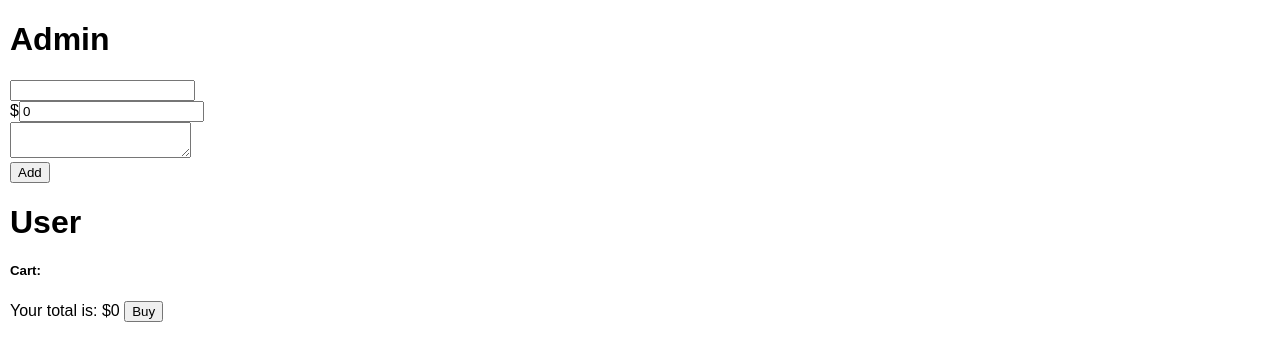
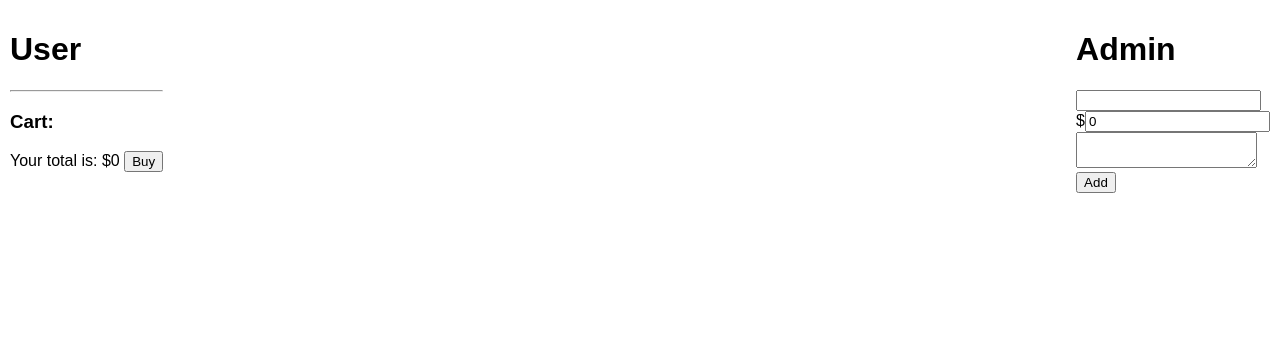
Before and after one commit to gnkatchmar/501-checkout, a React (Create React App) app: page / in a window 1280 px wide. Shown: the top 360 px of the page. Built offline with nearby package versions, Linux system fonts and the light colour scheme.

Commit message:
parseFloat total, css float for User and Admin

```diff
--- /dev/null
+++ b/src/admin.css
@@ -0,0 +1,3 @@
+.Admin {
+  float: right;
+}
--- a/src/admin.js
+++ b/src/admin.js
@@ -1,4 +1,5 @@
 import React, { Component } from "react";
+import "./admin.css";
 
 const EMPTY_PRODUCT = {
   productName: "",
@@ -23,7 +24,7 @@ class AdminContainer extends Component {
 
   render() {
     return (
-      <div>
+      <div className="Admin">
         <h1>Admin</h1>
         <div>
           <form onSubmit={this.handleAddItem}>
--- /dev/null
+++ b/src/user.css
@@ -0,0 +1,3 @@
+.User {
+  float: left;
+}
--- a/src/user.js
+++ b/src/user.js
@@ -1,4 +1,5 @@
 import React, { Component } from "react";
+import "./user.css";
 
 class UserContainer extends Component {
   state = {
@@ -19,7 +20,7 @@ class UserContainer extends Component {
 
   render() {
     return (
-      <div>
+      <div className="User">
         <h1>User</h1>
         <div>
         {
@@ -36,7 +37,8 @@ class UserContainer extends Component {
         }
         </div>
         <div>
-        <h5>Cart:</h5>
+        <hr />
+        <h3>Cart:</h3>
         {
            this.state.cart.map((cartItem) => {
             return (
@@ -49,7 +51,7 @@ class UserContainer extends Component {
           })
         }
         Your total is: ${this.state.cart.reduce(( previousValue, currentValue ) => {
-          return previousValue += parseInt(currentValue.price) }, 0)}&nbsp;
+          return previousValue += parseFloat(currentValue.price) }, 0)}&nbsp;
         <button onClick={() => this.handleBuy()}>Buy</button>
         </div>
       </div>
```
